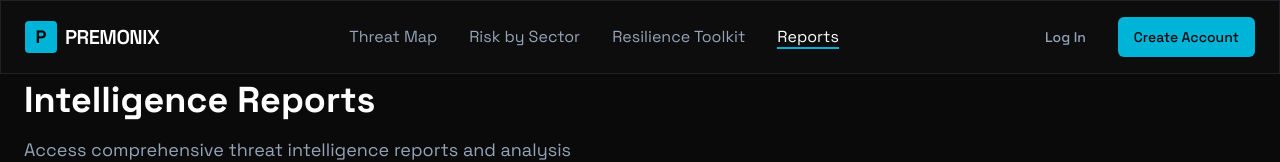
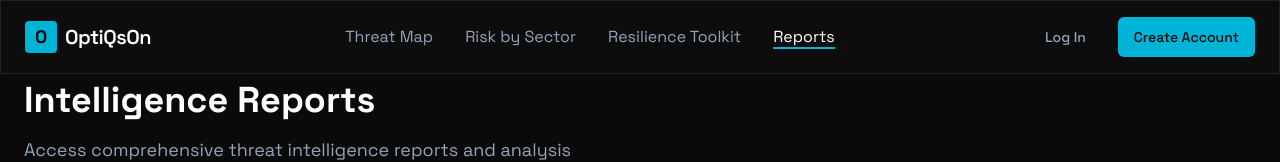
Before and after one commit to premonix/premonix-orbital-view, a React (Vite) app: page /reports in a window 1280 px wide. Shown: the top 162 px of the page. Built offline with nearby package versions, Linux system fonts and the light colour scheme.

Commit message:
Rename platform to OptiQsOn
Rename all instances of "Premonix" to "OptiQsOn" in the codebase.

```diff
--- a/src/components/Navigation.tsx
+++ b/src/components/Navigation.tsx
@@ -45,9 +45,9 @@ const Navigation = () => {
           {/* Logo */}
           <Link to="/" className="flex items-center space-x-2">
             <div className="w-8 h-8 bg-starlink-blue rounded-sm flex items-center justify-center">
-              <span className="text-starlink-dark font-bold text-lg">P</span>
+              <span className="text-starlink-dark font-bold text-lg">O</span>
             </div>
-            <span className="text-xl font-semibold tracking-tight">PREMONIX</span>
+            <span className="text-xl font-semibold tracking-tight">OptiQsOn</span>
           </Link>
 
           {/* Navigation Items */}
```
